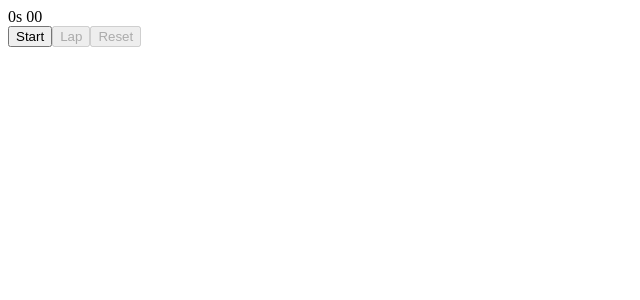
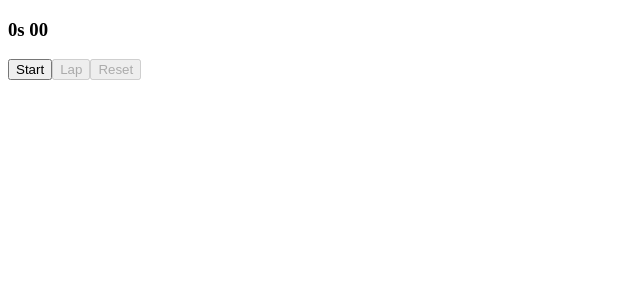
Before and after one commit to Shopify/eng-intern-assessment-react, a React app: page / in a window 1280 px wide. Shown: the top 300 px of the page, without its empty margins (0-640 px from the left). Built offline with nearby package versions, Linux system fonts and the light colour scheme.

Commit message:
upgrade laps functionality

```diff
--- a/src/App.tsx
+++ b/src/App.tsx
@@ -1,44 +1,75 @@
 import React, { useState, useEffect, useRef } from 'react'
+import StopWatch from './StopWatch'
 
 
 export default function App() {
     const [milliseconds, setMilliseconds] = useState(0)
+    const [lapTime, setLapTime] = useState(0)
     const [watchStarted, setWatchStarted] = useState(false)
-
-    // stores numbers in ms
     const [laps, setLaps] = useState<number[]>([])
 
-    const intervalID = useRef<ReturnType<typeof setInterval> | null>(null);
+    const [intervalID, setIntervalID] = useState<ReturnType<typeof setInterval> | null>(null)
+    const [lapIntervalID, setLapIntervalID] = useState<ReturnType<typeof setInterval> | null>(null)
 
-    const handleStart = () => {
+
+    const handleStart = (): void => {
         // if watch has not started yet, then start it
         if (!watchStarted) {
             // if we have dont' have a previous time, then set the current date as
             // the start time. Otherwise, we need to set the start time to the previous time
             const start = milliseconds === 0 ? Date.now() : Date.now() - milliseconds
 
-            intervalID.current = setInterval(() => {
+            setIntervalID(setInterval(() => {
                 setMilliseconds(Date.now() - start)
-            }, 10)
+            }, 10))
+
+            // if we click lap then set lap time to the current milliseconds
+            // allows us to pause and start the lap timer along with
+            // the main timer
+            if (lapTime) {
+                const lapStart = Date.now() - lapTime
+                setLapIntervalID(setInterval(() => {
+                    setLapTime(Date.now() - lapStart)
+                }, 10))
+            }
+
         } else {
 
             // if watch has started, then stop it
-            clearInterval(intervalID.current)
+            // stop main timer
+            clearInterval(intervalID)
+
+            // stop lap timer
+            clearInterval(lapIntervalID)
         }
 
         setWatchStarted(!watchStarted)
     }
 
-    const handleLap = () => {
+    const handleLap = (): void => {
+
+        // clear the previous lap interval
+        clearInterval(lapIntervalID)
+
+        // if we click lap then set lap time to the current milliseconds
+        const start = Date.now()
+        setLapIntervalID(setInterval(() => {
+            setLapTime(Date.now() - start)
+        }, 10))
+
         // add the current time to the laps array
-        setLaps((prev) => [...prev, milliseconds])
+        setLaps((prev) => [...prev, lapTime ? lapTime : milliseconds])
+
+
     }
-    const handleReset = () => {
+    const handleReset = (): void => {
         // reset the milliseconds
         setMilliseconds(0)
+        setLapTime(0)
 
-        // clear the interval
-        clearInterval(intervalID.current)
+        // clear the intervals
+        clearInterval(intervalID)
+        clearInterval(lapIntervalID)
 
         // clear the laps
         setLaps([])
@@ -47,12 +78,20 @@ export default function App() {
         setWatchStarted(false)
     }
 
+
+    const displayLaps = () => {
+        return (
+            <>
+                {laps.map((lap, index) => {
+                    return (
+                        <li key={`${lap} + ${index}`}>Lap {index + 1}: {displayTime(lap)}</li>
+                    )
+                })}
+            </>
+        )
+    }
+
     const displayTime = (time: number) => {
-        // convert time to milliseconds
-        // convert milliseconds to seconds
-        // convert seconds to minutes
-        // convert minutes to hours
-        // convert hours to days
 
         // only get the seconds left over
         const ms = Math.round(Math.floor((time) % 1000) / 10)
@@ -62,24 +101,13 @@ export default function App() {
         const seconds = Math.floor((time / 1000) % 60)
         const minutes = Math.floor((time / 1000 / 60) % 60)
         const hours = Math.floor((time / 1000 / 60 / 60) % 24)
+        const days = Math.floor((time / 1000 / 60 / 60 / 24))
 
         // possibly later get the days
 
         return (
             <>
-                <div>{hours !== 0 && hours + "h "}{minutes !== 0 && minutes + "m "}{seconds}s {displayMS}</div>
-            </>
-        )
-    }
-
-    const displayLaps = () => {
-        return (
-            <>
-                {laps.map((lap, index) => {
-                    return (
-                        <li key={index}>{displayTime(lap)}</li>
-                    )
-                })}
+                <span>{days !== 0 && days + "d "}{hours !== 0 && hours + "h "}{minutes !== 0 && minutes + "m "}{seconds}s {displayMS}</span>
             </>
         )
     }
@@ -87,21 +115,18 @@ export default function App() {
 
     return (
         <div>
-            <div>{displayTime(milliseconds)}</div>
+            <StopWatch
+                milliseconds={milliseconds}
+                lapTime={lapTime}
+                watchStarted={watchStarted}
 
-            <button onClick={handleStart}>{!watchStarted ? "Start" : "Stop"}</button>
+                handleStart={handleStart}
+                handleLap={handleLap}
+                handleReset={handleReset}
 
-            {/* You can only lap when the watch is currently counting */}
-            <button onClick={handleLap} disabled={milliseconds === 0 || !watchStarted}>Lap</button>
-
-            {/* You can only reset when the started and paused */}
-            <button onClick={handleReset} disabled={milliseconds === 0 || watchStarted}>Reset</button>
-
-            {/* Display the laps */}
-            <ul>
-                {displayLaps()}
-            </ul>
-
+                displayTime={displayTime}
+                displayLaps={displayLaps}
+            />
         </div>
     )
 }
--- a/src/StopWatch.tsx
+++ b/src/StopWatch.tsx
@@ -1,7 +1,54 @@
 import React from 'react'
+import StopWatchButton from './StopWatchButton'
 
-export default function StopWatch() {
-    return(
-        <div></div>
+// initialize the props interface
+interface Props {
+    milliseconds: number;
+    lapTime: number;
+    watchStarted: boolean;
+
+    handleStart: () => void;
+    handleLap: () => void;
+    handleReset: () => void;
+
+    displayTime: (time: number) => React.JSX.Element;
+    displayLaps: () => React.JSX.Element;
+
+}
+
+export default function StopWatch({
+    milliseconds,
+    lapTime,
+    watchStarted,
+
+    handleStart,
+    handleLap,
+    handleReset,
+
+    displayTime,
+    displayLaps }: Props) {
+
+    return (
+        <>
+            <h3>{displayTime(milliseconds)}</h3>
+
+            {/* only display the lap time if we started a lap */}
+            <div>{lapTime !== 0 && <span>{displayTime(lapTime)}</span>}</div>
+
+
+            {/* start / stop button */}
+            <StopWatchButton text={!watchStarted ? "Start" : "Stop"} handleClick={handleStart} />
+
+            {/* You can only lap when the watch is currently counting */}
+            <StopWatchButton text="Lap" disabled={!watchStarted} handleClick={handleLap} />
+
+            {/* You can only reset when timer started and paused */}
+            <StopWatchButton text="Reset" disabled={milliseconds === 0 || watchStarted} handleClick={handleReset} />
+
+            {/* Display the laps */}
+            <ul>
+                {displayLaps()}
+            </ul>
+        </>
     )
 }
--- a/src/StopWatchButton.tsx
+++ b/src/StopWatchButton.tsx
@@ -1,7 +1,14 @@
 import React from 'react'
 
-export default function StopWatchButton() {
-    return(
-        <div></div>
+// define the props interface
+interface Props {
+    text: string;
+    disabled?: boolean;
+    handleClick?: () => void;
+}
+
+export default function StopWatchButton({ text, disabled, handleClick }: Props) {
+    return (
+        <button disabled={disabled} onClick={handleClick}>{text}</button>
     )
 }
```
Also changed, not shown: 1 other file (tests, documents, lock files or other folders).
